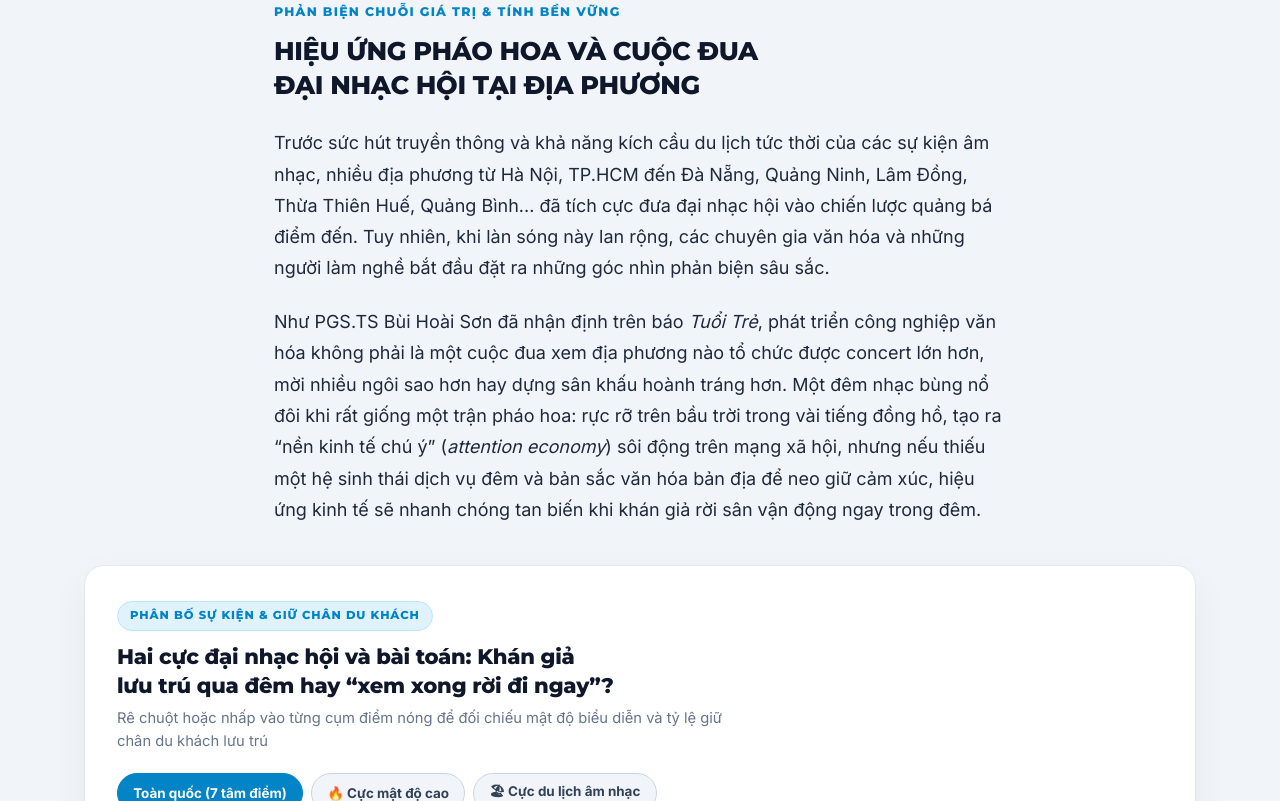
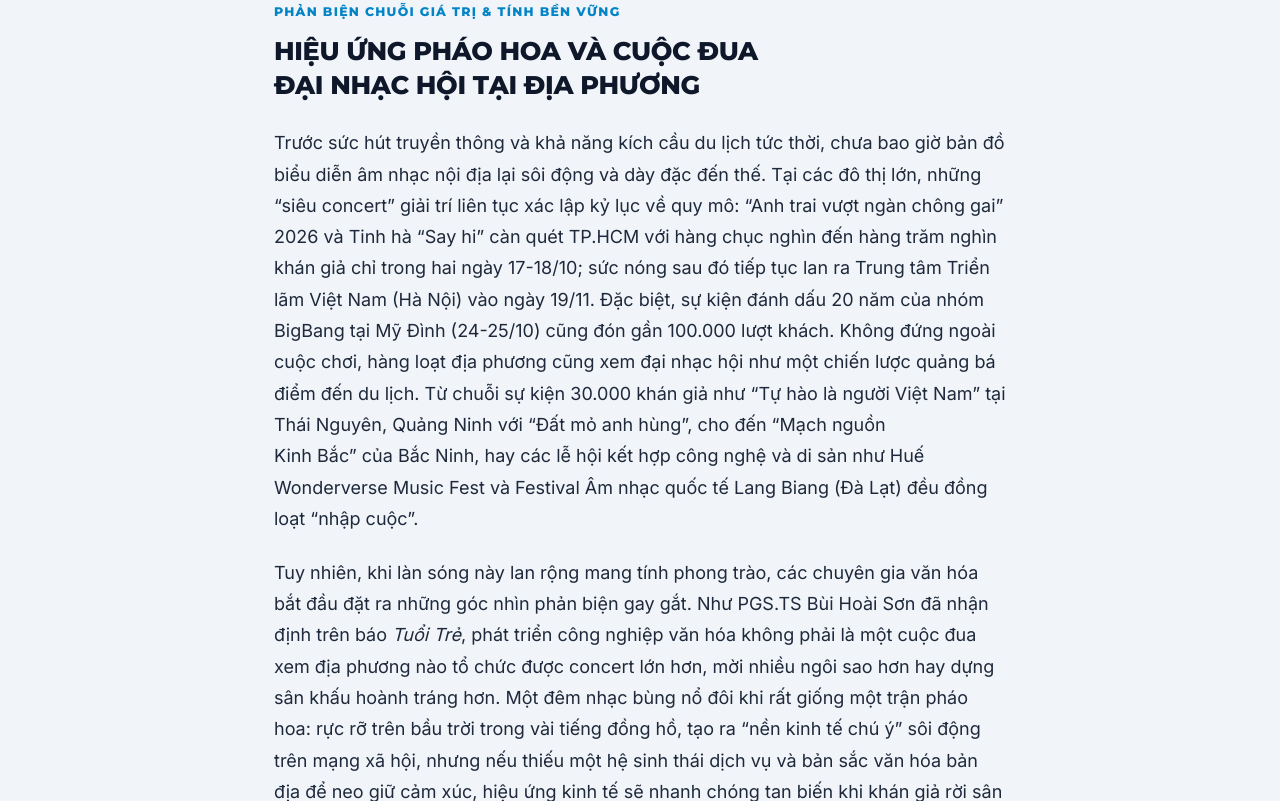
Before and after one commit to giahanluong192/mmj1, a Next.js app: page / in a window 1280 px wide. Shown: the part 6819-7620 px from the top of the page. Built offline with nearby package versions, Linux system fonts and the light colour scheme.

Commit message:
feat(editorial): update chapter 2 local concert boom and critical perspectives

```diff
--- a/src/app/page.tsx
+++ b/src/app/page.tsx
@@ -187,11 +187,11 @@ export default function Home() {
           </h2>
 
           <p className="body-p">
-            Trước sức hút truyền thông và khả năng kích cầu du lịch tức thời của các sự kiện âm nhạc, nhiều địa phương từ Hà&nbsp;Nội, TP.HCM đến Đà&nbsp;Nẵng, Quảng&nbsp;Ninh, Lâm&nbsp;Đồng, Thừa Thiên Huế, Quảng&nbsp;Bình... đã tích cực đưa đại nhạc hội vào chiến lược quảng bá điểm đến. Tuy nhiên, khi làn sóng này lan rộng, các chuyên gia văn hóa và những người làm nghề bắt đầu đặt ra những góc nhìn phản biện sâu&nbsp;sắc.
+            Trước sức hút truyền thông và khả năng kích cầu du lịch tức thời, chưa bao giờ bản đồ biểu diễn âm nhạc nội địa lại sôi động và dày đặc đến thế. Tại các đô thị lớn, những “siêu concert” giải trí liên tục xác lập kỷ lục về quy mô: “Anh trai vượt ngàn chông gai” 2026 và Tinh hà “Say hi” càn quét TP.HCM với hàng chục nghìn đến hàng trăm nghìn khán giả chỉ trong hai ngày 17-18/10; sức nóng sau đó tiếp tục lan ra Trung tâm Triển lãm Việt&nbsp;Nam (Hà&nbsp;Nội) vào ngày 19/11. Đặc biệt, sự kiện đánh dấu 20 năm của nhóm BigBang tại Mỹ&nbsp;Đình (24-25/10) cũng đón gần 100.000 lượt khách. Không đứng ngoài cuộc chơi, hàng loạt địa phương cũng xem đại nhạc hội như một chiến lược quảng bá điểm đến du lịch. Từ chuỗi sự kiện 30.000 khán giả như “Tự hào là người Việt&nbsp;Nam” tại Thái&nbsp;Nguyên, Quảng&nbsp;Ninh với “Đất mỏ anh hùng”, cho đến “Mạch nguồn Kinh Bắc” của Bắc&nbsp;Ninh, hay các lễ hội kết hợp công nghệ và di sản như Huế Wonderverse Music Fest và Festival Âm nhạc quốc tế Lang Biang (Đà&nbsp;Lạt) đều đồng loạt “nhập&nbsp;cuộc”.
           </p>
 
           <p className="body-p">
-            Như PGS.TS Bùi Hoài Sơn đã nhận định trên báo <em>Tuổi Trẻ</em>, phát triển công nghiệp văn hóa không phải là một cuộc đua xem địa phương nào tổ chức được concert lớn hơn, mời nhiều ngôi sao hơn hay dựng sân khấu hoành tráng hơn. Một đêm nhạc bùng nổ đôi khi rất giống một trận pháo hoa: rực rỡ trên bầu trời trong vài tiếng đồng hồ, tạo ra “nền kinh tế chú ý” (<em>attention economy</em>) sôi động trên mạng xã hội, nhưng nếu thiếu một hệ sinh thái dịch vụ đêm và bản sắc văn hóa bản địa để neo giữ cảm xúc, hiệu ứng kinh tế sẽ nhanh chóng tan biến khi khán giả rời sân vận động ngay trong&nbsp;đêm.
+            Tuy nhiên, khi làn sóng này lan rộng mang tính phong trào, các chuyên gia văn hóa bắt đầu đặt ra những góc nhìn phản biện gay gắt. Như PGS.TS Bùi Hoài Sơn đã nhận định trên báo <em>Tuổi Trẻ</em>, phát triển công nghiệp văn hóa không phải là một cuộc đua xem địa phương nào tổ chức được concert lớn hơn, mời nhiều ngôi sao hơn hay dựng sân khấu hoành tráng hơn. Một đêm nhạc bùng nổ đôi khi rất giống một trận pháo hoa: rực rỡ trên bầu trời trong vài tiếng đồng hồ, tạo ra &ldquo;nền kinh tế chú ý&rdquo; sôi động trên mạng xã hội, nhưng nếu thiếu một hệ sinh thái dịch vụ và bản sắc văn hóa bản địa để neo giữ cảm xúc, hiệu ứng kinh tế sẽ nhanh chóng tan biến khi khán giả rời sân vận động ngay trong&nbsp;đêm.
           </p>
         </div>
 
```
